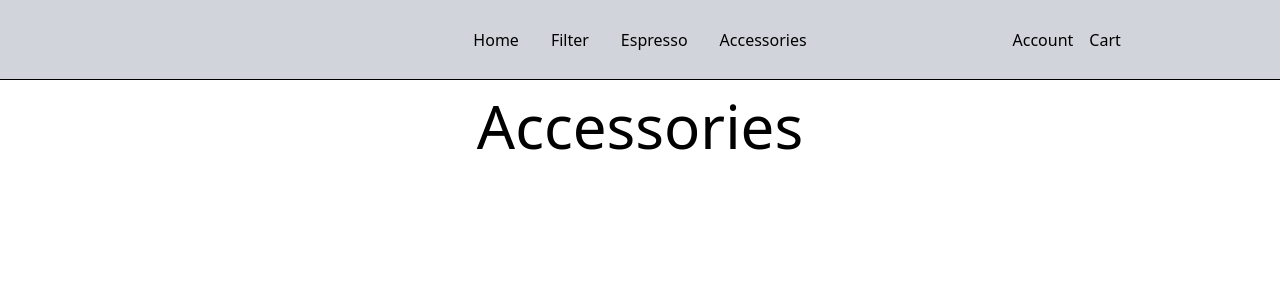
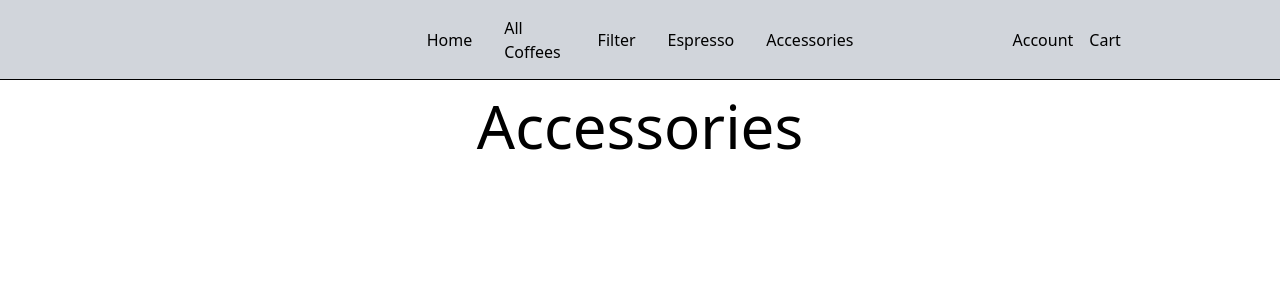
Before and after one commit to thepierrre/ecommerce-shop-nextjs, a Next.js app: page /shop/accessories in a window 1280 px wide. Shown: the top 300 px of the page. Built offline with nearby package versions, Linux system fonts and the light colour scheme.

Commit message:
Add "All Coffees" to the nav bar

```diff
--- a/app/shop/[productType]/page.tsx
+++ b/app/shop/[productType]/page.tsx
@@ -1,6 +1,10 @@
 "use client";
 
-import { fetchAllEspressos, fetchAllFilters } from "@/app/lib/actions";
+import {
+  fetchAllCoffees,
+  fetchAllEspressos,
+  fetchAllFilterCoffees,
+} from "@/app/lib/actions";
 import { useParams } from "next/navigation";
 import { SpecialtyCoffee } from "@/app/lib/definitions/coffee-definitions";
 import Link from "next/link";
@@ -11,8 +15,11 @@ export default function Page() {
   let fetchedCoffees: SpecialtyCoffee[] = [];
 
   switch (productType) {
+    case "all-coffees":
+      fetchedCoffees = fetchAllCoffees();
+      break;
     case "filter-coffees":
-      fetchedCoffees = fetchAllFilters();
+      fetchedCoffees = fetchAllFilterCoffees();
       break;
     case "espresso-coffees":
       fetchedCoffees = fetchAllEspressos();
@@ -51,7 +58,9 @@ export default function Page() {
         ? "Espresso Coffees"
         : productType === "accessories"
           ? "Accessories"
-          : "";
+          : productType === "all-coffees"
+            ? "All Coffees"
+            : "";
 
   return (
     <div className="">
--- a/app/ui/shop/nav-links.tsx
+++ b/app/ui/shop/nav-links.tsx
@@ -4,6 +4,7 @@ import Link from "next/link";
 
 const links = [
   { name: "Home", href: "/shop" },
+  { name: "All Coffees", href: "/shop/all-coffees" },
   { name: "Filter", href: "/shop/filter-coffees" },
   { name: "Espresso", href: "/shop/espresso-coffees" },
   { name: "Accessories", href: "/shop/accessories" },
```
